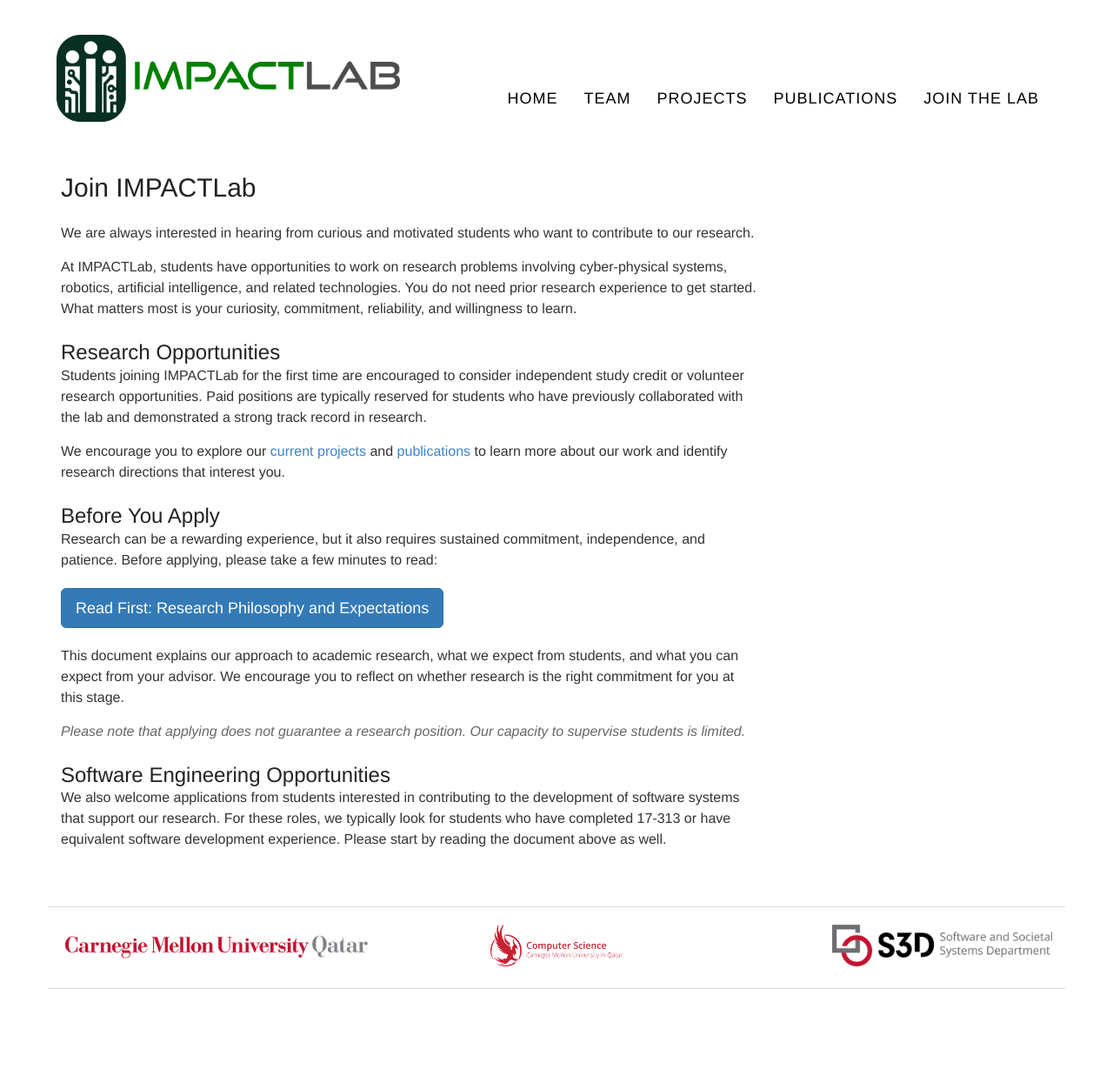
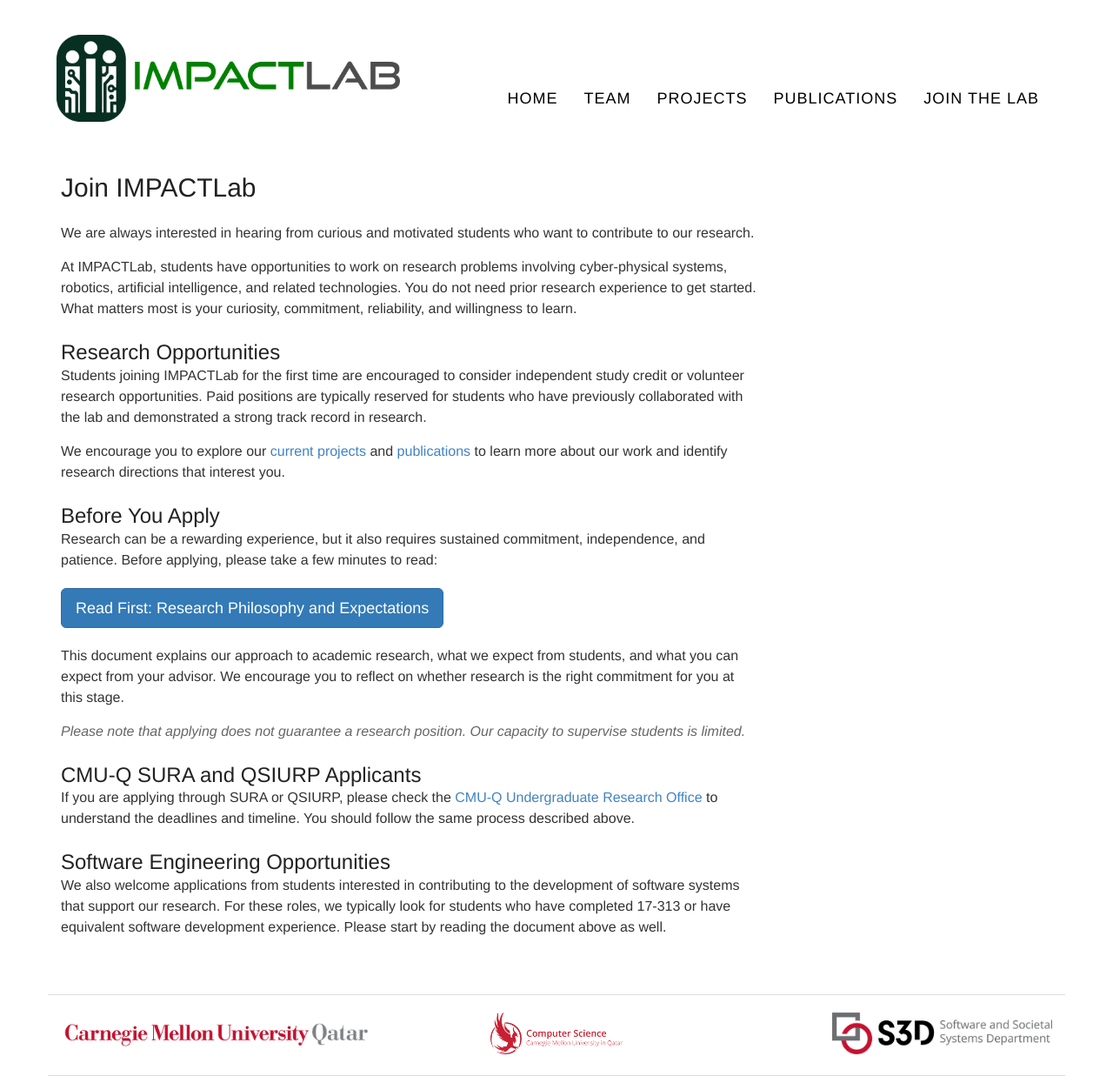
Before and after one commit to cmu-impactlab/cmu-impactlab.github.io, a Jekyll site: the page built from join/index.html, in a window 1280 px wide. Shown: the whole page at 87% size. Built offline with Jekyll 4.4.1, drawn with Linux system fonts in a browser that asks for light colours; nearby versions of some CDN libraries; some web fonts are replaced; before the commit the page ends 1137 px from its top, so only the background shows below that.

Commit message:
added SURA QSIURP note

```diff
--- a/_sass/_join.scss
+++ b/_sass/_join.scss
@@ -10,6 +10,11 @@
 
   h2 {
     margin-top: 10px;
+  }
+
+  .join-invite-note {
+    font-size: 14px;
+    color: $gray;
   }
 }
 
--- a/index.html
+++ b/index.html
@@ -52,6 +52,10 @@
     experience is not required, but curiosity, commitment, and a willingness to learn are essential.
   </p>
   <p><a href="{{ site.baseurl }}/join/">Learn about research opportunities and how to apply &rarr;</a></p>
+  <p class="join-invite-note">
+    Applying through CMU-Q SURA or QSIURP? Please also follow the link above; see
+    <a href="{{ site.baseurl }}/join/#sura-qsiurp">the note for SURA/QSIURP applicants</a>.
+  </p>
 </div>
 
 <h1>HIGHLIGHTS</h1>
--- a/join/index.html
+++ b/join/index.html
@@ -50,6 +50,14 @@
   students is limited.
 </p>
 
+<h2 id="sura-qsiurp">CMU-Q SURA and QSIURP Applicants</h2>
+<p>
+  If you are applying through SURA or QSIURP, please check the
+  <a href="https://sites.google.com/andrew.cmu.edu/mycmuq-research-office/undergraduate" target="_blank">CMU-Q
+  Undergraduate Research Office</a> to understand the deadlines and timeline. You should follow
+  the same process described above.
+</p>
+
 <h2>Software Engineering Opportunities</h2>
 <p>
   We also welcome applications from students interested in contributing to the development of
```
